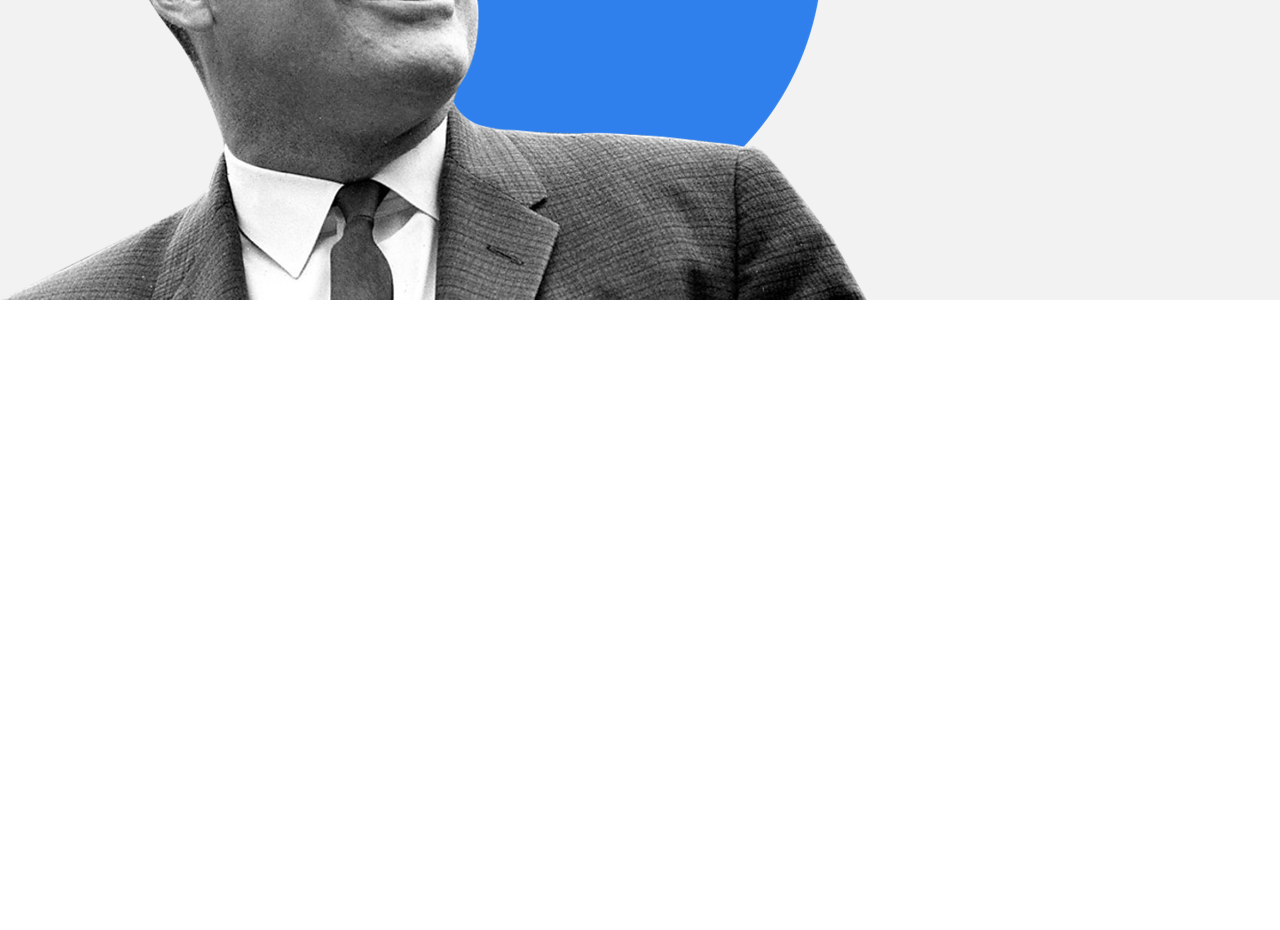
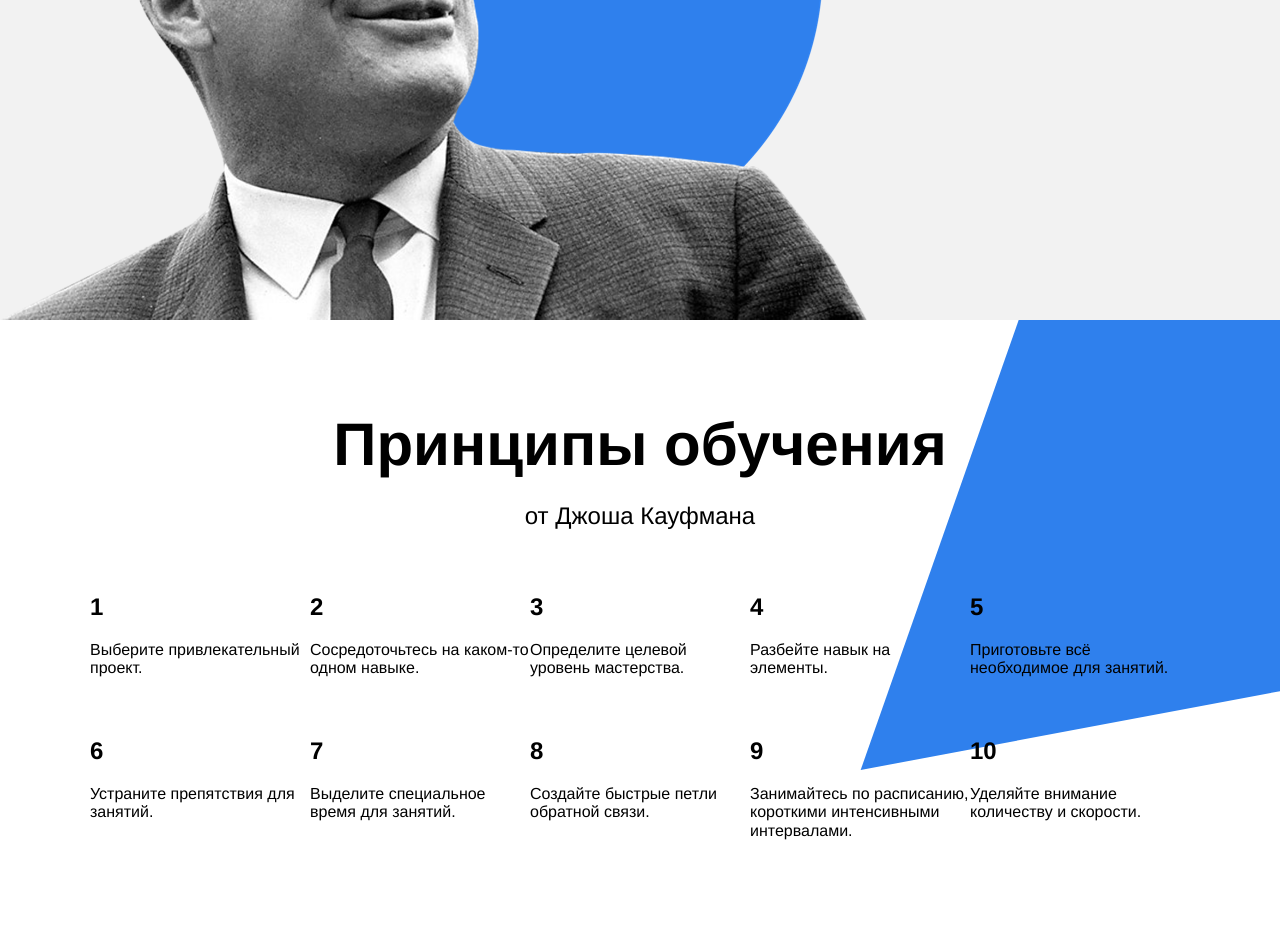
Before and after one commit to Zhialesem/how-to-learn, a plain HTML site: page index.html in a window 1280 px wide. Shown: the part 2697-3627 px from the top of the page. Before the commit the page ends 2997 px from the top, so only its background shows below. Drawn offline with Linux system fonts and the light colour scheme.

Commit message:
fucking triangle

```diff
--- a/index.html
+++ b/index.html
@@ -13,7 +13,7 @@
 
 <body class="page">
   <header class="header">
-    <img class="logo logo__place_header" src="../images/logo_place_header.svg" alt="Яндекс Практикум">
+    <img class="logo logo__place_header" src="./images/logo_place_header.svg" alt="Яндекс Практикум">
     <h1 class="header__title">Научиться<br>учиться</h1>
     <h2 class="header__subtitle">
       Какие современные и эффективные подходы<br>
@@ -21,7 +21,7 @@
       жизни?
       <a class="header__link" href="#">Узнать →;</a>
     </h2>
-    <img class="header__main-illustration" src="../images\header-image.png" alt="Картина Опять двойка">
+    <img class="header__main-illustration" src="./images\header-image.png" alt="Картина Опять двойка">
     <p class="header__square-pic"></p>
   </header>
 
@@ -105,6 +105,59 @@
 
   </section>
 
+  <section class="kaufman">
+    <h2 class="section-title_theme_dark">Принципы обучения</h2>
+    <h3 class="section-subtitle_theme_dark">от Джоша Кауфмана</h3>
+
+
+    <ul class="table_theme_dark">
+      <li class="table__cell_theme_dark">
+        <h4 class="table__heading_theme_dark">1</h4>
+        <p class="table__text_theme_dark">Выберите привлекательный проект.</p>
+      </li>
+      <li class="table__cell_theme_dark">
+        <h4 class="table__heading_theme_dark">2</h4>
+        <p class="table__text_theme_dark">Сосредоточьтесь на каком-то одном навыке.</p>
+      </li>
+      <li class="table__cell_theme_dark">
+        <h4 class="table__heading_theme_dark">3</h4>
+        <p class="table__text_theme_dark">Определите целевой уровень мастерства.</p>
+      </li>
+      <li class="table__cell_theme_dark">
+        <h4 class="table__heading_theme_dark">4</h4>
+        <p class="table__text_theme_dark">Разбейте навык на элементы.</p>
+      </li>
+      <li class="table__cell_theme_dark">
+        <h4 class="table__heading_theme_dark">5</h4>
+        <p class="table__text_theme_dark">Приготовьте всё необходимое для занятий.</p>
+      </li>
+    </ul>
+
+    <ul class="table_theme_dark">
+      <li class="table__cell_theme_dark">
+        <h4 class="table__heading_theme_dark">6</h4>
+        <p class="table__text_theme_dark">Устраните препятствия для занятий.</p>
+      </li>
+      <li class="table__cell_theme_dark">
+        <h4 class="table__heading_theme_dark">7</h4>
+        <p class="table__text_theme_dark">Выделите специальное время для занятий.</p>
+      </li>
+      <li class="table__cell_theme_dark">
+        <h4 class="table__heading_theme_dark">8</h4>
+        <p class="table__text_theme_dark">Создайте быстрые петли обратной связи.</p>
+      </li>
+      <li class="table__cell_theme_dark">
+        <h4 class="table__heading_theme_dark">9</h4>
+        <p class="table__text_theme_dark">Занимайтесь по расписанию, короткими интенсивными интервалами.</p>
+      </li>
+      <li class="table__cell_theme_dark">
+        <h4 class="table__heading_theme_dark">10</h4>
+        <p class="table__text_theme_dark">Уделяйте внимание количеству и скорости.</p>
+      </li>
+    </ul>
+    <div class="kaufman__triangle" ></div>
+  </section>
+
 </body>
 
 </html>
--- a/styles/style.css
+++ b/styles/style.css
@@ -238,29 +238,76 @@
   right: 48px;
 }
 
-.header__main-illustration {
-  width: 765px;
-  height: 608px;
-  right: 0px;
-  bottom: 0px;
-  position: absolute;
-  margin: 0;
-  z-index: 1;
+
+.kaufman {
+  padding: 90px 0;
+  position: relative;
+  z-index: 2;
+  overflow: hidden;
 }
 
+.section-title_theme_dark {
+  display: flex;
+  justify-content: center;
+  margin: auto;
+  width: 60%;
+  line-height: 1.15;
+  font-size: 60px;
+  font-weight: 600;
+}
 
+.section-subtitle_theme_dark {
+  display: flex;
+  justify-content: center;
+  margin: auto;
+  width: 60%;
+  padding-top: 20px;
+  line-height: 34px;
+  font-size: 24px;
+  font-weight: normal;
+}
 
+.kaufman__triangle {
+  background-image: url("../images/kaufman-triangle.svg");
+  width: 877px;
+  height: 877px;
+  position: absolute;
+  right: -210px;
+ bottom: 0px;
+   z-index: 1;
 
+}
 
+.table_theme_dark {
+  display: flex;
+  padding-top: 60px;
+  justify-content: space-between;
+  margin: auto;
+  width: 1100px;
 
+}
 
+.table:nth-of-type(2n) {
+  padding-top: 80px;
+}
 
+.table__cell_theme_dark {
+  list-style: none;
+  width: 250px;
+  z-index: 2;
+}
 
+.table__heading_theme_dark {
+  line-height: 1.15;
+  font-size: 24px;
+  font-weight: 600;
+  margin: 0;
+  padding-bottom: 20px;
+}
 
-/* и элемента с модификатором вида ключ-значение */
-.table__cell_theme_dark {
-  width: 200px;
-  color: white;
-  margin-right: 0;
-  margin-top: 80px;
+.table__tex_theme_darkt {
+  line-height: 1.2;
+  font-size: 18px;
+  font-weight: normal;
+  margin: 0;
 }
```
Also changed, not shown: styles/images/kaufman-triangle.svg (added). Lines whose indentation alone changed are shown as unchanged.
